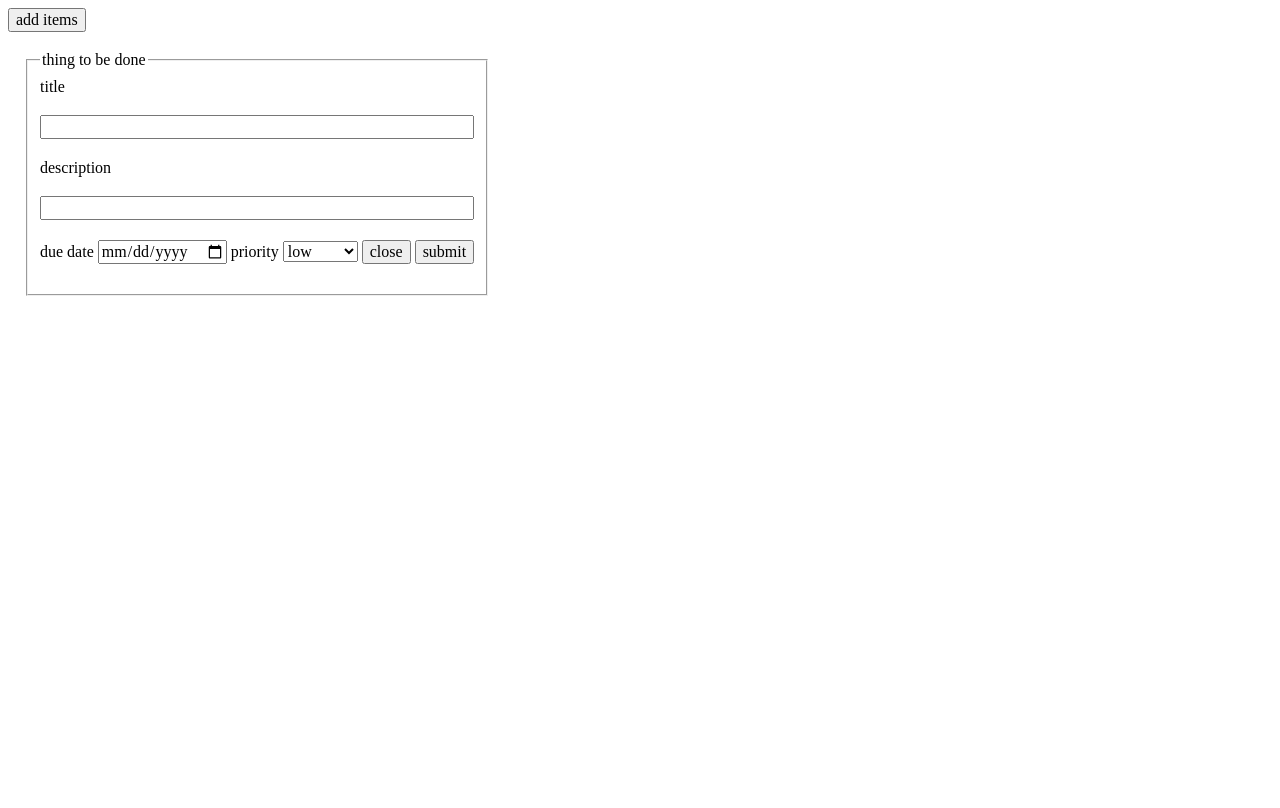
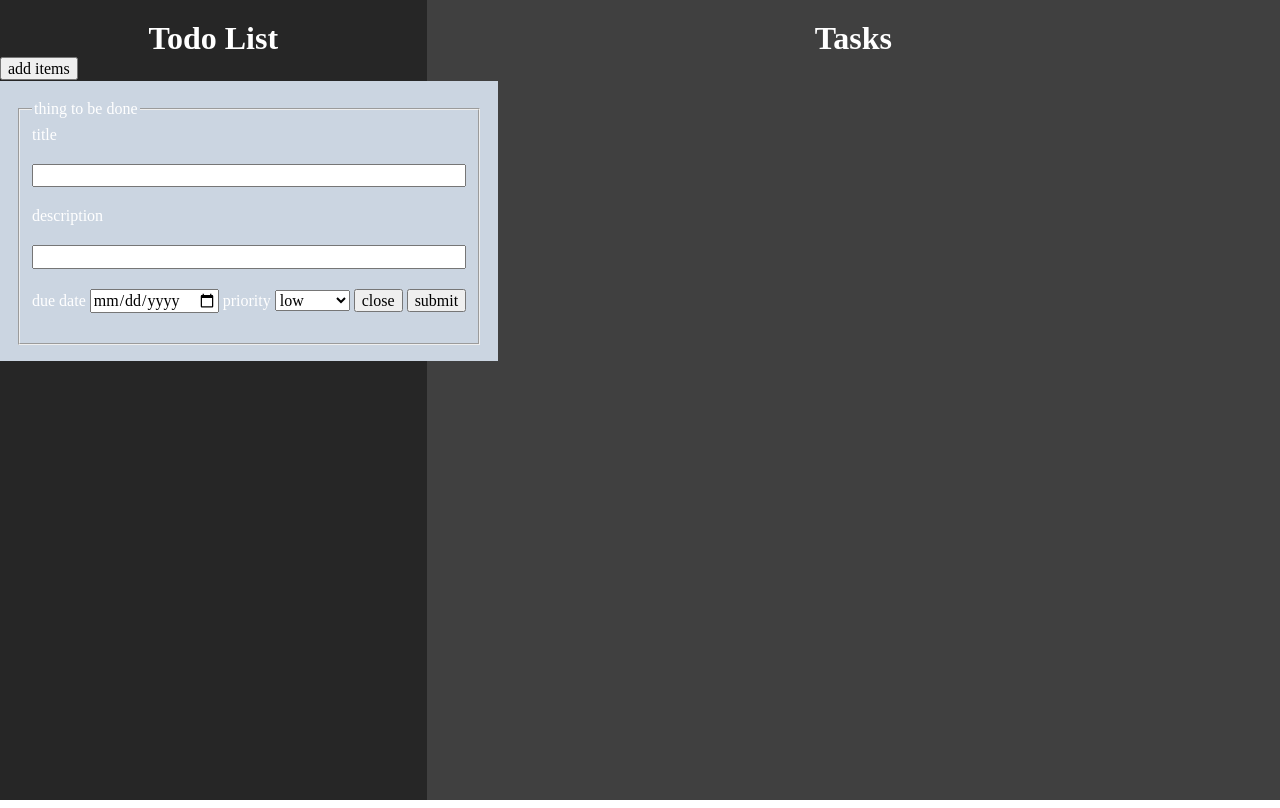
Before and after one commit to Schneider725/todolist, a website built with webpack: page src/template.html in a window 1280 px wide. Both pictures are taken after a click on the button "add items". Built offline with nearby package versions, Linux system fonts and the light colour scheme.

Commit message:
greyscale styling

```diff
--- a/package.json
+++ b/package.json
@@ -2,7 +2,7 @@
   "name": "todolist",
   "version": "1.0.0",
   "description": "",
-  "main": "index.js",
+  "private": true,
   "scripts": {
     "test": "echo \"Error: no test specified\" && exit 1",
     "build": "webpack"
--- a/src/index.js
+++ b/src/index.js
@@ -54,6 +54,7 @@ function clearInput() {
     description.value = ''
     dueDate.value = ''
 }
+
 function displayTodo() {
     const content = document.getElementById('content');
     content.innerHTML = ''; // Clear any existing content
--- a/src/style.css
+++ b/src/style.css
@@ -28,8 +28,10 @@ ol[role='list'] {
 body {
   min-height: 100vh;
   line-height: 1.5;
-  display: grid;
-  grid-auto-flow: column;
+  font-family: 'Times New Roman', Times, serif;
+  color: white;
+  padding: 0;
+  margin: 0;
 }
 
 /* Set shorter line heights on headings and interactive elements */
@@ -73,6 +75,10 @@ textarea:not([rows]) {
 :target {
   scroll-margin-block: 5ex;
 }
+h1 {
+    text-align: center;
+    font-size: xx-large;
+}
 #modal {
     display : none;
     position: absolute;
@@ -81,6 +87,7 @@ textarea:not([rows]) {
     padding: 1rem;
     cursor: pointer;
     transition: all 0.35s ease-in;
+    background-color: #cbd5e1;
   }
   form > * {
     margin-bottom: 20px;
@@ -91,12 +98,31 @@ form {
 }
 #content {
     text-align: center;
+    color: white;
 }
 #content > *:hover {
-    background-color: greenyellow;
+    background-color: #e2e8f0;
     text-align: center;
+    color:black
 }
 .elem {
     margin-bottom: 30px;
 
 }
+.container {
+    display: grid;
+    grid-auto-flow: column;
+    grid-template-columns: 1fr 2fr;
+    height: 100vh;
+}
+.title{
+    font-size: xx-large;
+    text-align: center;
+    margin-bottom: 20px;
+}
+#left {
+    background-color: #262626;
+}
+#right {
+    background-color: #404040;
+}
--- a/src/template.html
+++ b/src/template.html
@@ -5,7 +5,9 @@
     <title>Todo List</title>
   </head>
   <body>
+    <div class="container">
         <div id="left">
+            <h1>Todo List</h1>
             <button id="modalButton">add items</button>
             <div id="modal">
                 <fieldset>
@@ -30,8 +32,12 @@
             </div>
         </div>
         <div id="right">
+            <h1>Tasks</h1>
             <div id="content"></div>
         </div>
-    <script src="bundle.js"></script>
+    </div>
+    <!-- <script src="bundle.js"></script> -->
+    <script src="index.js"></script>
+
   </body>
 </html>
--- a/webpack.config.js
+++ b/webpack.config.js
@@ -6,6 +6,7 @@ module.exports = {
   output: {
     filename: 'bundle.js',
     path: path.resolve(__dirname, 'dist'),
+    clean: true,
   },
   module: {
     rules: [
```
Lines whose indentation alone changed are shown as unchanged.
